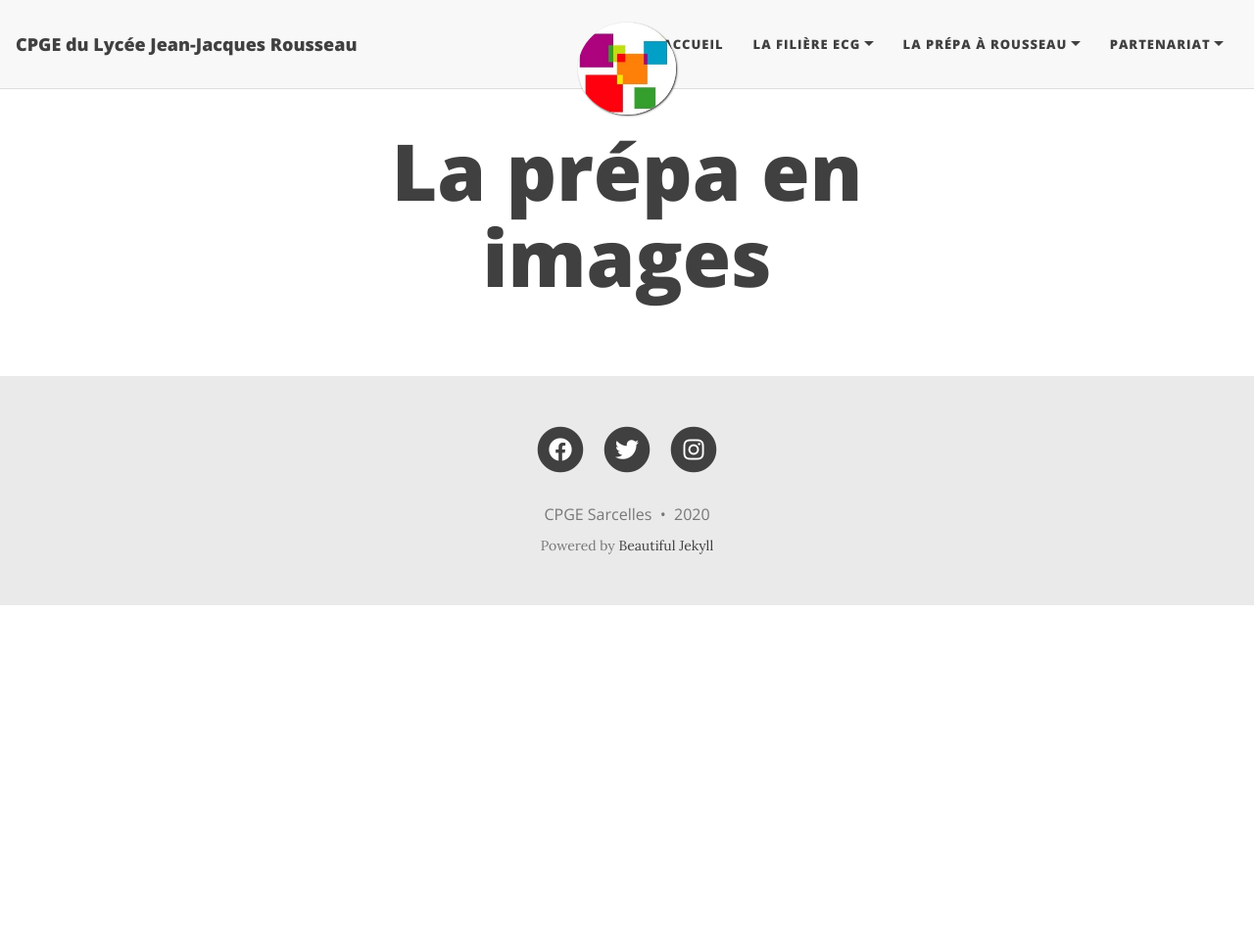
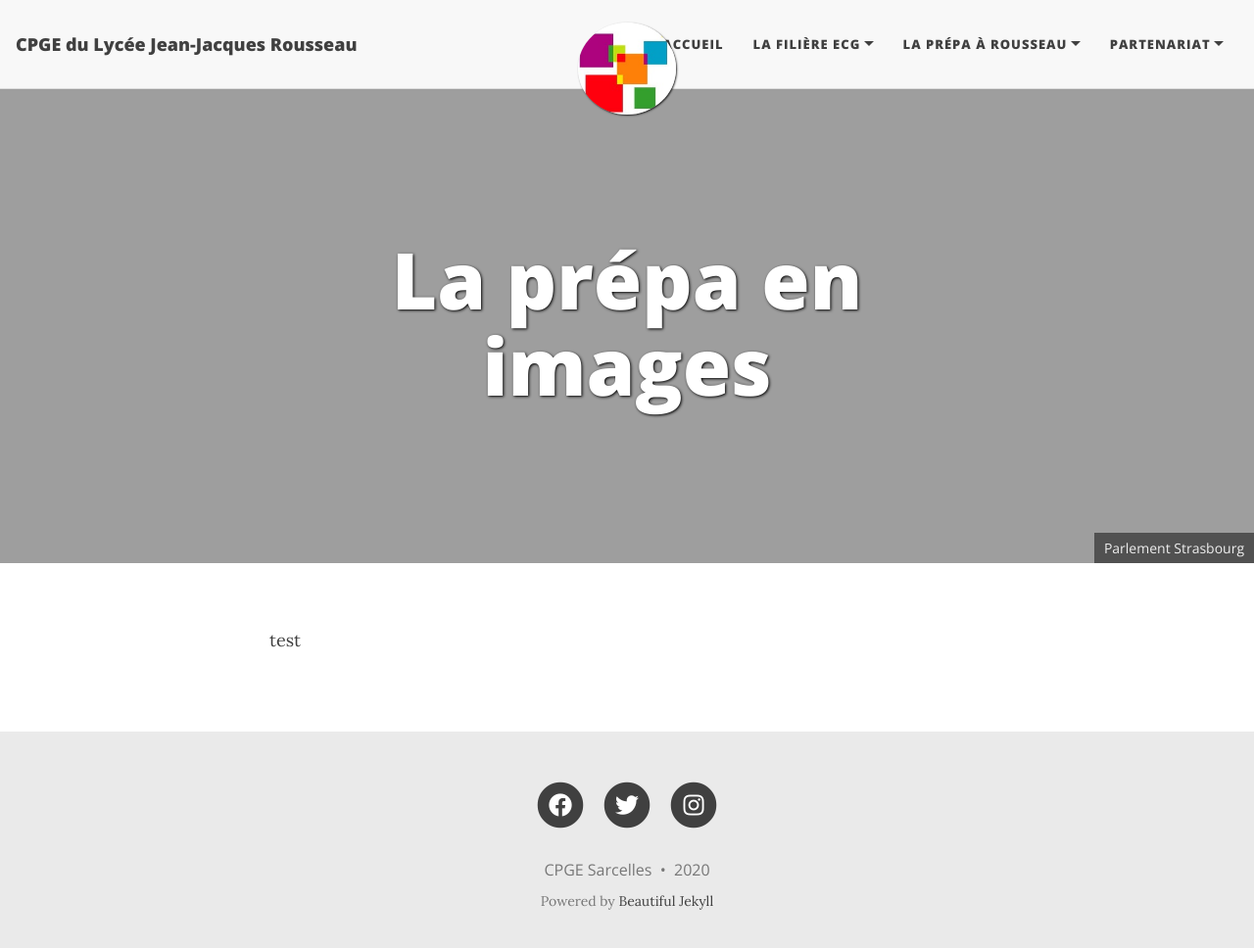
Before and after one commit to cpgesarcelles/cpgesarcelles.github.io, a Jekyll site: the page built from prepa_en_images.md, in a window 1280 px wide and 981 px high. Shown: the top 968 px of the window at 98% size. Built offline with Jekyll 4.4.1, drawn with Linux system fonts in a browser that asks for light colours; nearby versions of some CDN libraries.

Commit message:
Update prepa_en_images.md

```diff
--- a/prepa_en_images.md
+++ b/prepa_en_images.md
@@ -1,3 +1,6 @@
 ---
 title: La prépa en images
+cover-img: ["assets/img/philharmonie2016.JPG" : "Concert à la Philharmonie de Paris (2016)", "assets/img/parlement_strasbourg.JPG" : "Parlement Strasbourg"]
 ---
+
+test
```
